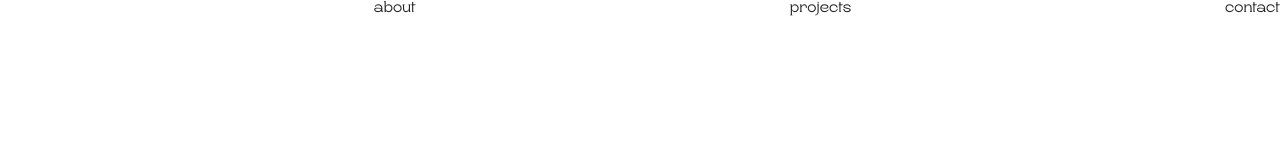
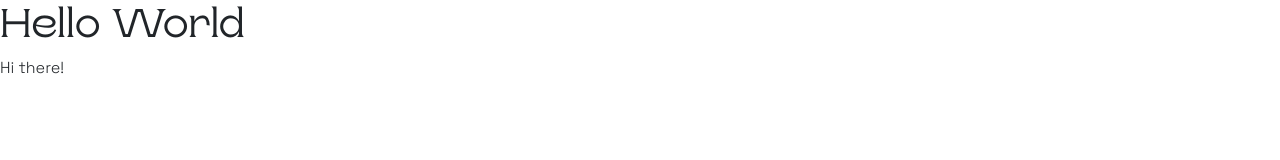
Before and after one commit to hacker-baby/portfolio-project, a plain HTML site: page index.html in a window 1280 px wide. Drawn offline with nearby package versions, Linux system fonts and the light colour scheme.

Commit message:
Added H1 and Paragraph

```diff
--- a/index.html
+++ b/index.html
@@ -18,12 +18,7 @@
     />
 </head>
 <body>
-<header>
-    <div class="menu" id="link-wrapper">
-        <a href="" class="nav-link w-nav-link">about</a>
-        <a href="" class="nav-link w-nav-link">projects</a>
-        <a href="" class="nav-link w-nav-link">contact</a>
-    </div>
-</header>
+<h1>Hello World</h1>
+<p>Hi there!</p>
 </body>
 </html>
--- a/style.css
+++ b/style.css
@@ -1,25 +1,7 @@
-    .menu {
-      display: flex;
-      justify-content: flex-end;
-    }
-    .nav-link {
-      padding: 0px;
-      transition: opacity 400ms ease;
-      font-family: "RasputinRegular";
-      color: black;
-      font-size: 0.9em;
-      line-height: 1em;
-      font-weight: 400;
-      text-decoration: none;
-      text-transform: lowercase;
-      cursor: pointer;
-    }
-    .w-nav-link {
-      position: relative;
-      display: inline-block;
-      vertical-align: top;
-      text-decoration: none;
-      color: #222222;
-      text-align: left;
-      margin-left: auto;
-    }
+h1 {
+    font-family: "RasputinRegular";
+}
+
+p {
+    font-family: 'Space Grotesk', sans-serif;
+}
```
Also changed, not shown: 1 other file.
